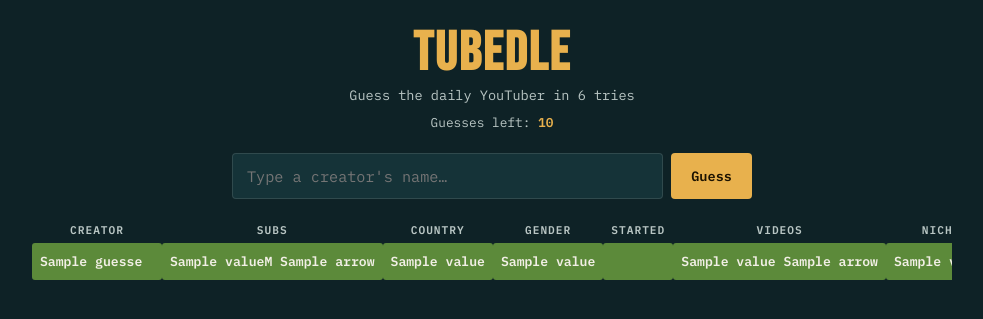
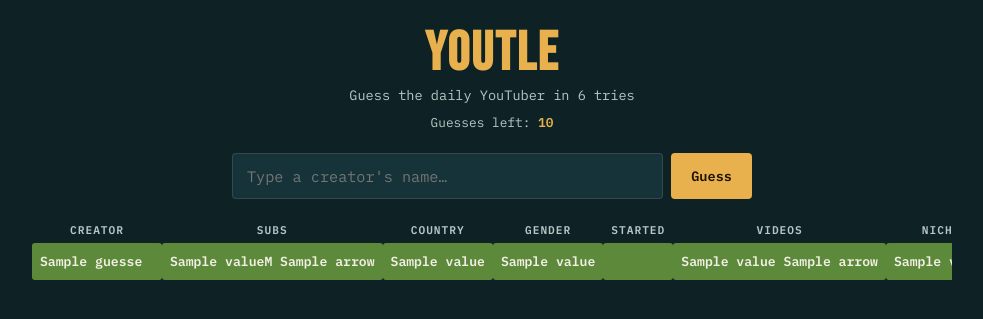
Before and after one commit to vineethkanpa07/youtle, a Flask app: template templates/index.html in a window 1280 px wide. Shown: the top 319 px of the page, without its empty margins (148-1131 px from the left). Run offline with Flask 3, Linux system fonts and the light colour scheme; the template is opened without the code that fills it: most values are stand-ins (such as "Sample title", 1, 10 or a date in 2020).

Commit message:
Changed name

```diff
--- a/templates/index.html
+++ b/templates/index.html
@@ -3,7 +3,7 @@
 <head>
 <meta charset="UTF-8">
 <meta name="viewport" content="width=device-width, initial-scale=1">
-<title>Tubedle — Daily Creator Guess</title>
+<title>Youtle — Daily Creator Guess</title>
 <link rel="preconnect" href="https://fonts.googleapis.com">
 <link href="https://fonts.googleapis.com/css2?family=Bebas+Neue&family=IBM+Plex+Mono:wght@400;600&display=swap" rel="stylesheet">
 <link rel="stylesheet" href="{{ url_for('static', filename='style.css') }}">
@@ -11,7 +11,7 @@
 <body>
 
 <header>
-  <h1>TUBEDLE</h1>
+  <h1>YOUTLE</h1>
   <div class="tag">{{ "Bonus puzzle — guess the creator in 6 tries" if view == "bonus" else "Guess the daily YouTuber in 6 tries" }}</div>
   <div class="counter">Guesses left: <b>{{ max_guesses - guess_count }}</b></div>
 </header>
```
